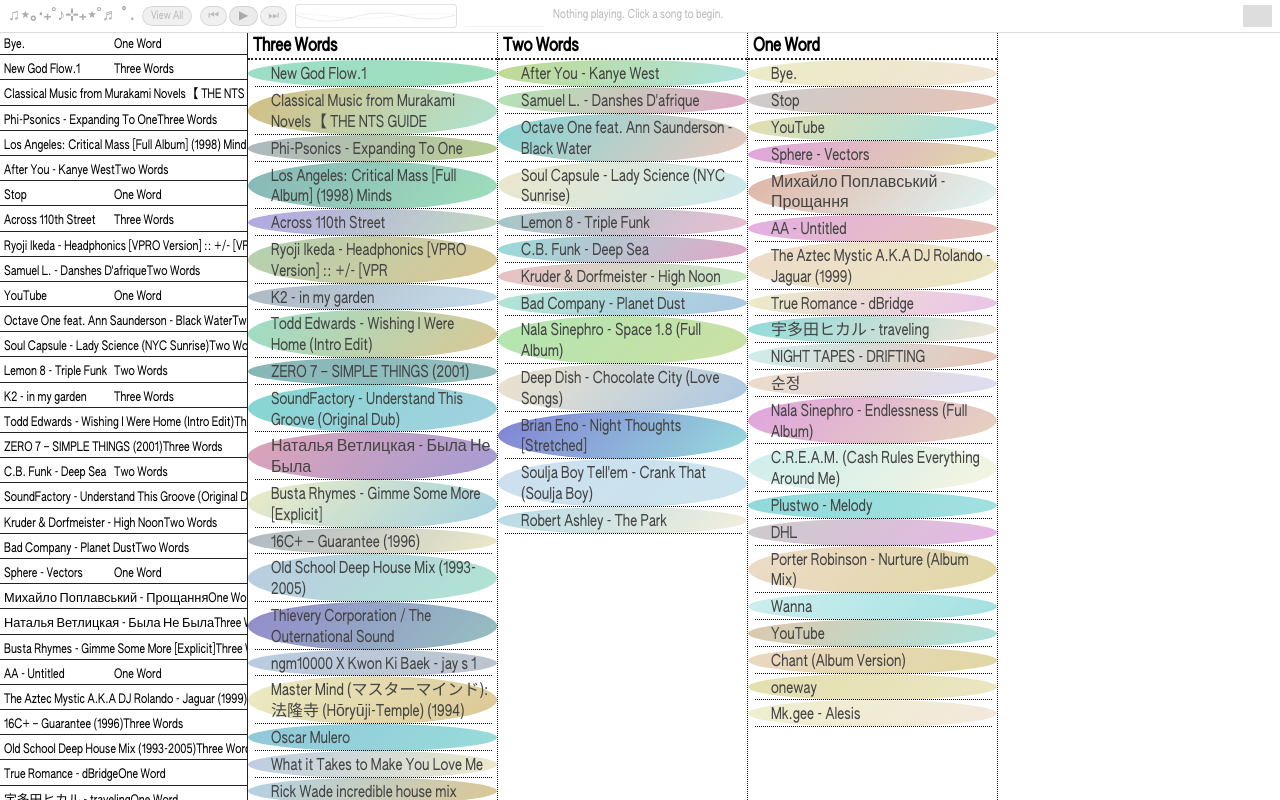
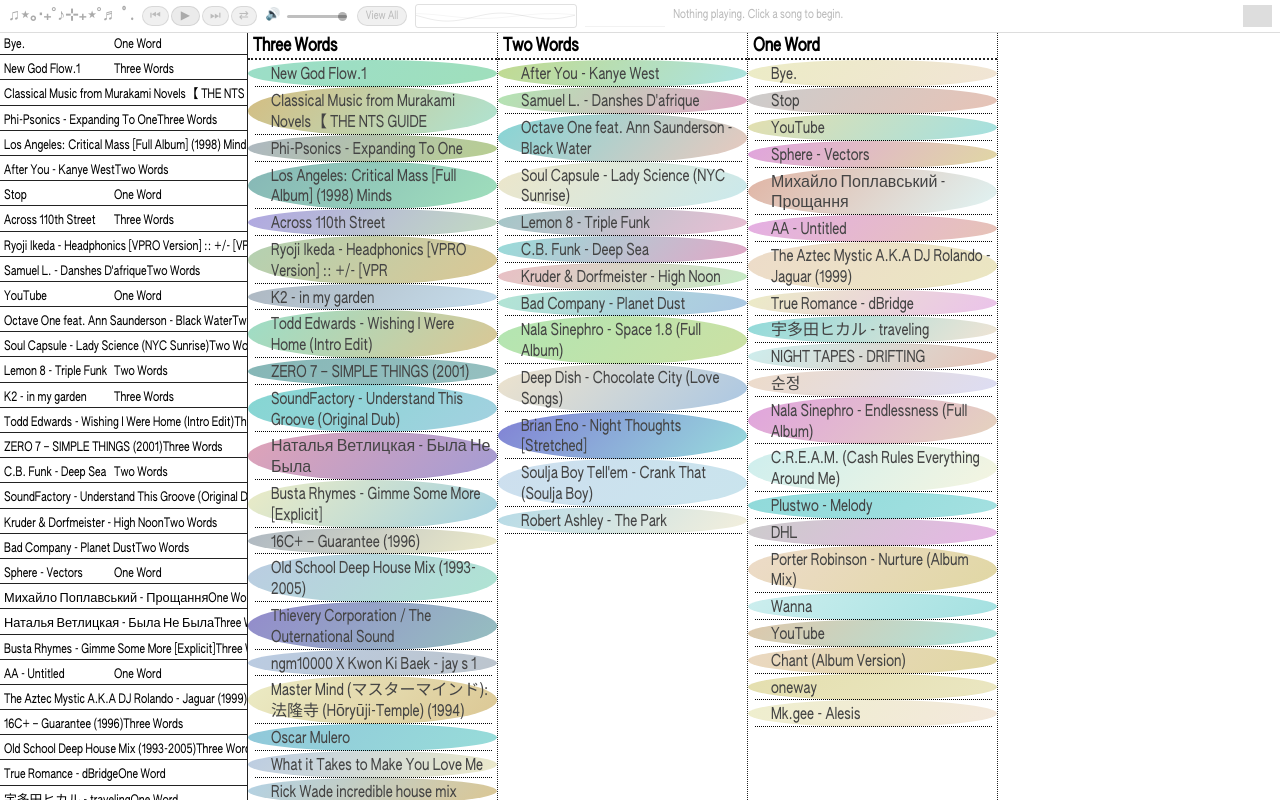
Before and after one commit to ReidSurmeier/music-player, a Next.js app: page / in a window 1280 px wide. Built offline with nearby package versions, Linux system fonts and the light colour scheme; grey boxes are pictures that could not be loaded; a web font is replaced by a local one.

Commit message:
transport left, volume + shuffle in title bar

```diff
--- a/app/globals.css
+++ b/app/globals.css
@@ -299,6 +299,60 @@ button {
   cursor: pointer;
 }
 
+/* Volume control */
+.volume-control {
+  display: flex;
+  align-items: center;
+  gap: 4px;
+  flex-shrink: 0;
+}
+.volume-icon {
+  font-size: 0.75rem;
+  cursor: pointer;
+  width: 16px;
+  text-align: center;
+  user-select: none;
+}
+.volume-slider {
+  -webkit-appearance: none;
+  appearance: none;
+  height: 3px;
+  width: 60px;
+  border-radius: 2px;
+  background: linear-gradient(
+    to right,
+    rgba(0,0,0,0.25) 0%,
+    rgba(0,0,0,0.25) var(--vol, 100%),
+    rgba(0,0,0,0.08) var(--vol, 100%),
+    rgba(0,0,0,0.08) 100%
+  );
+  outline: none;
+  cursor: pointer;
+  flex-shrink: 0;
+}
+.volume-slider::-webkit-slider-thumb {
+  -webkit-appearance: none;
+  width: 9px;
+  height: 9px;
+  border-radius: 50%;
+  background: rgba(0,0,0,0.3);
+  cursor: pointer;
+}
+.volume-slider::-moz-range-thumb {
+  width: 9px;
+  height: 9px;
+  border-radius: 50%;
+  background: rgba(0,0,0,0.3);
+  border: none;
+  cursor: pointer;
+}
+
+/* Shuffle active */
+.shuffle-btn.active {
+  background-color: rgba(0,0,0,0.15);
+  color: #555;
+}
+
 /* ── CONTENT AREA ── */
 .content {
   position: absolute;
@@ -433,6 +487,7 @@ details.unavailable summary:after {
   .titleContainer .live-bar,
   .titleContainer .nowPlaying,
   .titleContainer .title-gif,
+  .titleContainer .volume-control,
   .titleContainer canvas,
   .titleContainer div[style*="border"] {
     display: none !important;
--- a/app/page.tsx
+++ b/app/page.tsx
@@ -185,6 +185,8 @@ export default function MusicPlayer() {
   const [duration, setDuration] = useState(0);
   const [allOpen, setAllOpen] = useState(false);
   const [errored, setErrored] = useState<Set<string>>(new Set());
+  const [volume, setVolume] = useState(1);
+  const [shuffle, setShuffle] = useState(false);
 
   // Load songs — no HEAD check, just load all
   useEffect(() => {
@@ -205,6 +207,11 @@ export default function MusicPlayer() {
         );
       });
   }, []);
+
+  // ── Sync volume to audio element ────────────────────────────────
+  useEffect(() => {
+    if (audioRef.current) audioRef.current.volume = volume;
+  }, [volume]);
 
   // ── Web Audio visualizer ─────────────────────────────────────────
   const setupAnalyser = useCallback(() => {
@@ -433,11 +440,17 @@ export default function MusicPlayer() {
   // ── Next / Prev ───────────────────────────────────────────────────
   const playNext = useCallback(() => {
     if (!currentSong || queue.length === 0) return;
-    const idx = queue.findIndex(s => s.yt_id === currentSong.yt_id);
-    const next = queue.slice(idx + 1).find(s => !errored.has(s.yt_id));
-    if (next) playSong(next, queue);
-    else setIsPlaying(false);
-  }, [currentSong, queue, errored, playSong]);
+    if (shuffle) {
+      const available = queue.filter(s => s.yt_id !== currentSong.yt_id && !errored.has(s.yt_id));
+      if (available.length === 0) { setIsPlaying(false); return; }
+      playSong(available[Math.floor(Math.random() * available.length)], queue);
+    } else {
+      const idx = queue.findIndex(s => s.yt_id === currentSong.yt_id);
+      const next = queue.slice(idx + 1).find(s => !errored.has(s.yt_id));
+      if (next) playSong(next, queue);
+      else setIsPlaying(false);
+    }
+  }, [currentSong, queue, errored, playSong, shuffle]);
 
   const playPrev = useCallback(() => {
     if (!currentSong || queue.length === 0) return;
@@ -566,11 +579,7 @@ export default function MusicPlayer() {
       <section className="titleContainer">
         <a href="#"><h1>♫⋆｡‧₊˚♪⊹₊⋆˚♬ ﾟ.</h1></a>
 
-        <button id="toggle-button" onClick={toggleAll}>
-          {allOpen ? "Hide All" : "View All"}
-        </button>
-
-        {/* Transport controls */}
+        {/* Transport controls — left, right after title */}
         <div className="transport">
           <button className="transport-btn" onClick={playPrev} title="Previous (←)">⏮</button>
           <button className="transport-btn play-pause" onClick={togglePlayPause} title="Play/Pause (Space)">
@@ -579,7 +588,33 @@ export default function MusicPlayer() {
               : "▶"}
           </button>
           <button className="transport-btn" onClick={playNext} title="Next (→)">⏭</button>
+          <button
+            className={`transport-btn shuffle-btn${shuffle ? " active" : ""}`}
+            onClick={() => setShuffle(s => !s)}
+            title="Shuffle"
+          >⇄</button>
         </div>
+
+        {/* Volume control */}
+        <div className="volume-control">
+          <span className="volume-icon" onClick={() => setVolume(v => v === 0 ? 1 : 0)}>
+            {volume === 0 ? "🔇" : volume < 0.5 ? "🔈" : "🔊"}
+          </span>
+          <input
+            className="volume-slider"
+            type="range"
+            min={0}
+            max={1}
+            step={0.01}
+            value={volume}
+            onChange={e => setVolume(Number(e.target.value))}
+            style={{ "--vol": `${volume * 100}%` } as React.CSSProperties}
+          />
+        </div>
+
+        <button id="toggle-button" onClick={toggleAll}>
+          {allOpen ? "Hide All" : "View All"}
+        </button>
 
         {/* Waveform history — slim outlined border */}
         <div style={{
```
